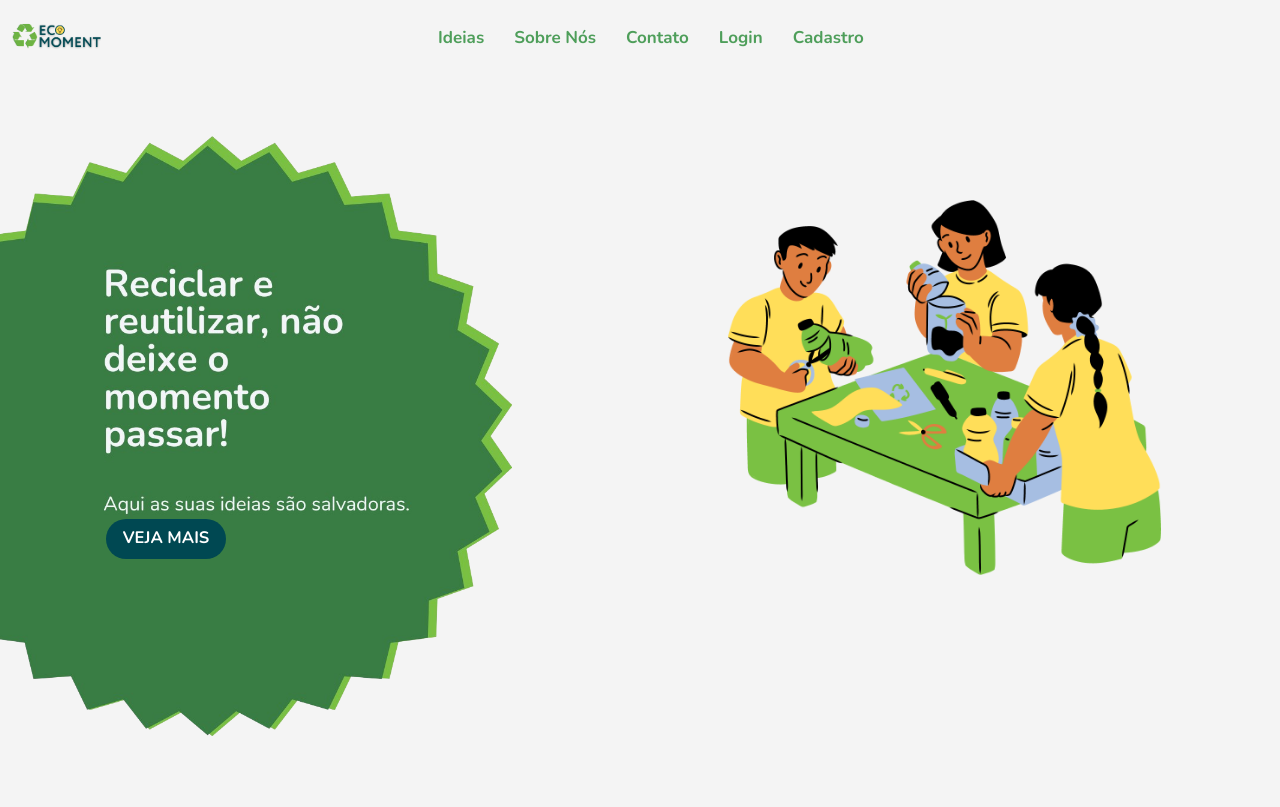
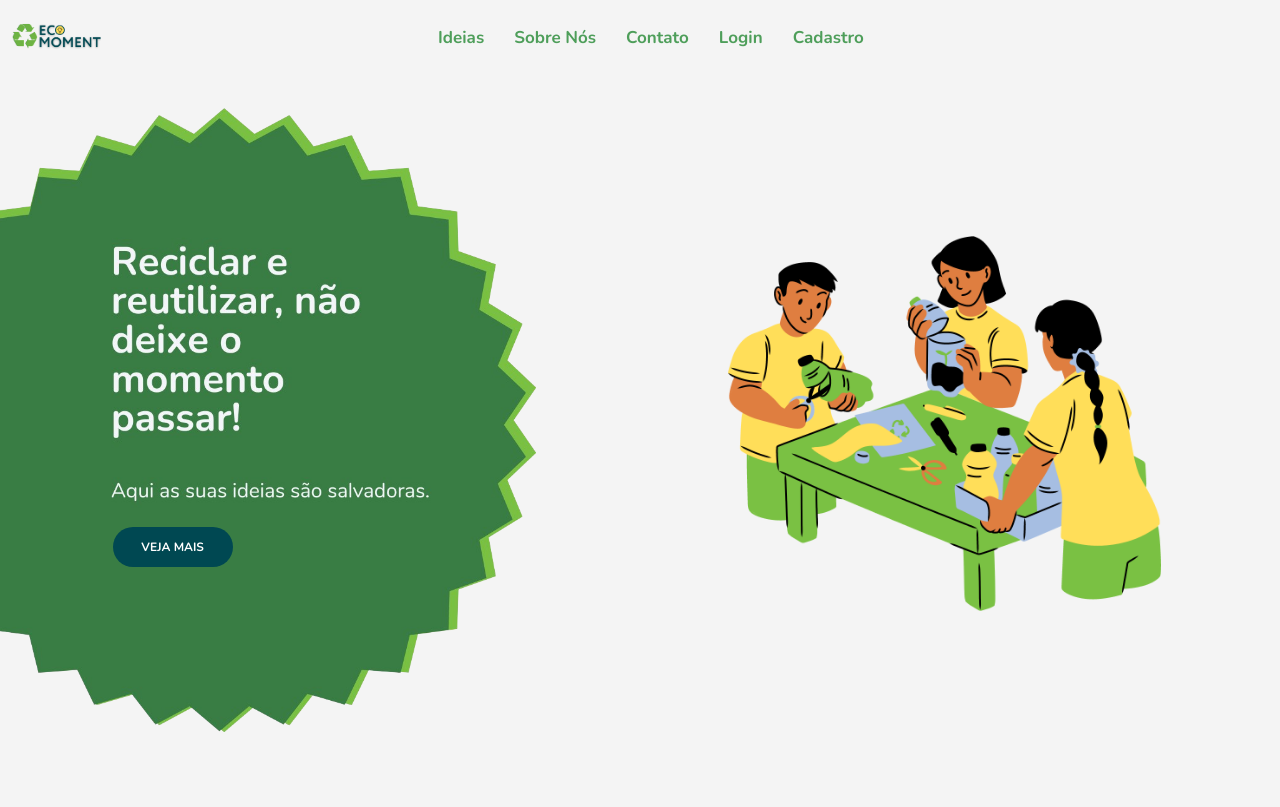
Before and after one commit to BeatrizAcardia/Novo_EcoMoment, a PHP site: page / in a window 1280 px wide. Shown: the top 807 px of the page. Run offline with PHP 8.4, Linux system fonts and the light colour scheme.

Commit message:
BUTTON ÓTIMO PRONTINHO SENHOR JESUS EITA GLÓRIA

```diff
--- a/index.html
+++ b/index.html
@@ -16,9 +16,10 @@
     <link rel="stylesheet" href="javascript/Navbar.js">
     <link rel="stylesheet" href="styles/media_queryNavbar.css">
 
+
+
     <link href="https://cdn.jsdelivr.net/npm/bootstrap@5.3.3/dist/css/bootstrap.min.css" rel="stylesheet" integrity="sha384-QWTKZyjpPEjISv5WaRU9OFeRpok6YctnYmDr5pNlyT2bRjXh0JMhjY6hW+ALEwIH" crossorigin="anonymous">
     <script src="script.js" defer></script>
-
 </head>
 
 <body>
@@ -106,16 +107,16 @@
 
 
   <div class="col-lg-4 col-md-4">
-    <div class="h10"></div>
       <br><br>
       <br><br>
     <div class="bolota">
           <img src="imagens/bolota-removebg.png" alt="" id="bolota">
-      <div class="top-left">
+
+        <div class="top-left">
           <a href="paginaDeIdeias.html">
             <button class="botao">VEJA MAIS</button>
           </a>
-      </div>
+        </div>
     </div>
   </div>
 
@@ -231,7 +232,7 @@
 
      <article id="rodape">
       <div class="row">
-        <div class="col-lg-6 col-md-12">
+        <div class="col-lg-6 col-md-12 col-sm-12">
           <p id="titulo-rodape">Conheça a equipe!</p>
         </div>
       </div>
@@ -297,8 +298,10 @@
                 </div>
                 <div class="col-6">
                   <div class="card-body">
-                  <p class="card-text"> Enzo Pazian <br>  dev back-ending <br> enzopazian1402@gmail.com</p>
-                  <i class="bi bi-github custom-icon"></i> <i class="bi bi-instagram custom-icon"></i>
+                  <p class="card-text"> Enzo Pazian <br>  dev back-ending <br> enzopazian1402@gmail.com
+                    <br>
+                    <i class="bi bi-github custom-icon"></i> <i class="bi bi-instagram custom-icon"></i>
+                  </p>
                 </div><!-- card-text ---->
                 </div><!-- col-6 -->
               </div><!-- row -->
--- a/styles/media_query.css
+++ b/styles/media_query.css
@@ -193,56 +207,4 @@ Grandes telas: acima 1200px
       #landing-page-telasGrandes{
         display: block;
       }
-
-      .top-left {
-        margin-top: 5%;
-        padding-left: -5%;
-      }
-
     }
-
-@media screen and (min-width: 1300px) and (max-width: 1400px){
-  .top-left {
-    margin-top: 7%;
-    padding-left: -7%;
-  }
-}
-
-@media screen and (min-width: 1400px) and (max-width:  1600px){
-
-  .top-left {
-    margin-top: 10%;
-    padding-left: -5%;
-  }
-
-}
-
-
-@media screen and (min-width:2000px){
-
-  .top-left {
-    margin-top: 45%;
-    padding-left: 19%;
-  }
-
-  #landing-page-telasGrandes .botao{
-    display: inline-block;
-    justify-content: center;
-    text-decoration: none;
-    text-align: center;
-    font-size: 0.5vw;
-    font-weight: bold;
-    background-color: #004852;
-    width: 189px;
-    height: 55px;
-    border-radius: 50px;
-}
-
-}
-
-@media screen and (min-width:2350px){
-  .top-left {
-    margin-top: 50%;
-    padding-left: 21%;
-  }
-}
--- a/styles/style.css
+++ b/styles/style.css
@@ -88,25 +88,25 @@ article button{
 }
 
 #landing-page-telasGrandes .botao{
-    display: inline-block;
-    justify-content: center;
-    text-decoration: none;
+    position: absolute;
+    top: 67%; /* Ajuste este valor de acordo com suas necessidades */
+    left: 25%;
+    transform: translateY(-50%);
+    padding: 10px 20px;
+    background-color: #004852; /* Cor do botão */
+    color: white; /* Cor do texto */
+    border: none;
+    cursor: pointer;
     text-align: center;
-    font-size: 1.3vw;
-    font-weight: bold;
-    background-color: #004852;
-
-    position: absolute;
-    margin-top: 100%;
-    left: 94px;
-    z-index: 1;
+    transition: background-color 0.3s ease;
 }
 
 .bolota{
   position: relative;
-}
+  display: inline-block;}
 
 #compartilhandoimg{
+  padding-top: 5%;
   margin-top: 200px;
   height: auto;
   width: 60%;
@@ -114,13 +114,12 @@ article button{
 }
 
 #bolota{
-  margin-top: 20px;
-  width: 149%;
+  margin-top: 3%;
+  width: 155%;
   margin-left: -100px;
   float: left; /* Posiciona a imagem à esquerda */
   height: auto; /* Mantém a proporção da altura da imagem */
   margin-right: 20px;
-  z-index: 0;
 }
 
 /*------ Fim landing page telas grandes ------*/
```
Also changed, not shown: other parts of styles/media_query.css (+26 -12 lines).
